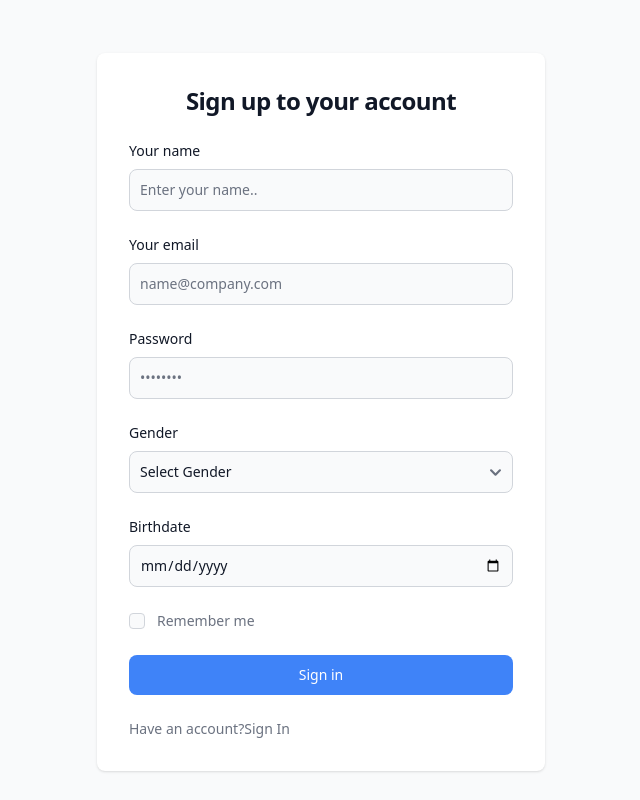
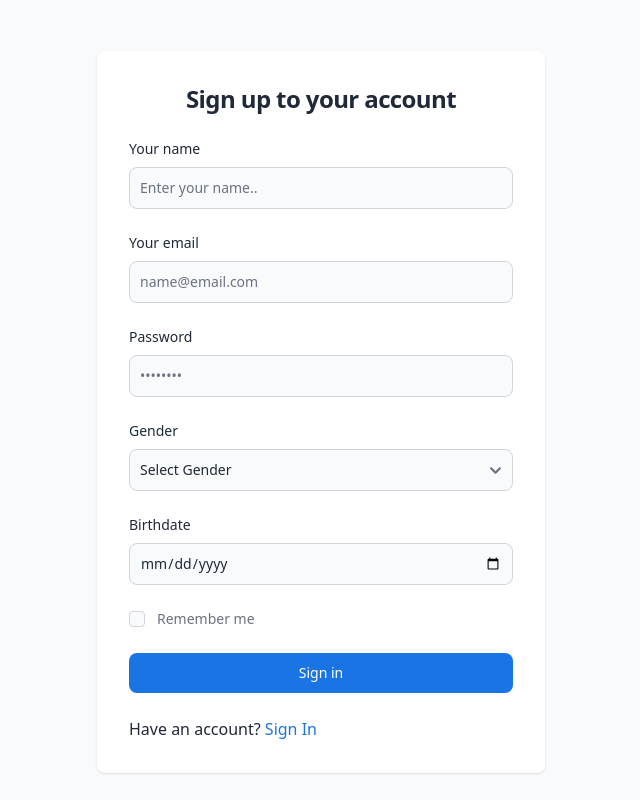
Before and after one commit to MohammadRadja/Client, a React (Vite) app: page /register in a window 1280 px wide. Shown: the whole page, without its empty margins (319-959 px from the left). Built offline with nearby package versions, Linux system fonts and the light colour scheme; what react-auth-kit would draw is missing.

Commit message:
styling: Login & Register page

```diff
--- a/src/pages/Login/index.jsx
+++ b/src/pages/Login/index.jsx
@@ -48,12 +48,12 @@ const Login = () => {
       <div className="flex flex-col items-center justify-center px-6 py-8 mx-auto md:h-screen lg:py-0">
         <Link
           to="/"
-          className="flex items-center mb-6 text-6xl font-semibold text-gray-900 dark:text-white"
+          className="flex items-center mb-6 text-6xl font-semibold text-secondary dark:text-white"
         >
         </Link>
         <div className="w-full bg-white rounded-lg shadow dark:border md:mt-0 sm:max-w-md xl:p-0 dark:bg-gray-800 dark:border-gray-700">
           <div className="p-6 space-y-4 md:space-y-6 sm:p-8">
-            <h1 className="text-xl font-bold leading-tight tracking-tight text-gray-900 md:text-2xl dark:text-white text-center">
+            <h1 className="text-xl font-bold leading-tight tracking-tight text-secondary md:text-2xl dark:text-white text-center">
               Sign in to your account
             </h1>
             <form
@@ -63,7 +63,7 @@ const Login = () => {
               <div>
                 <label
                   htmlFor="email"
-                  className="block mb-2 text-sm font-medium text-gray-900 dark:text-white"
+                  className="block mb-2 text-sm font-medium text-secondary dark:text-white"
                 >
                   Your email
                 </label>
@@ -73,7 +73,7 @@ const Login = () => {
                   value={formik.values.email}
                   name="email"
                   id="email"
-                  className="bg-gray-50 border border-gray-300 text-gray-900 sm:text-sm rounded-lg focus:ring-primary-600 focus:border-primary-600 block w-full p-2.5 dark:bg-gray-700 dark:border-gray-600 dark:placeholder-gray-400 dark:text-white dark:focus:ring-blue-500 dark:focus:border-blue-500"
+                  className="bg-gray-50 border border-gray-300 text-secondary sm:text-sm rounded-lg focus:ring-primary-600 focus:border-primary-600 block w-full p-2.5 dark:bg-gray-700 dark:border-gray-600 dark:placeholder-gray-400 dark:text-white dark:focus:ring-blue-500 dark:focus:border-blue-500"
                   placeholder="name@company.com"
                   required
                 />
@@ -81,7 +81,7 @@ const Login = () => {
               <div>
                 <label
                   htmlFor="password"
-                  className="block mb-2 text-sm font-medium text-gray-900 dark:text-white"
+                  className="block mb-2 text-sm font-medium text-secondary dark:text-white"
                 >
                   Password
                 </label>
@@ -92,7 +92,7 @@ const Login = () => {
                   name="password"
                   id="password"
                   placeholder="••••••••"
-                  className="bg-gray-50 border border-gray-300 text-gray-900 sm:text-sm rounded-lg focus:ring-primary-600 focus:border-primary-600 block w-full p-2.5 dark:bg-gray-700 dark:border-gray-600 dark:placeholder-gray-400 dark:text-white dark:focus:ring-blue-500 dark:focus:border-blue-500"
+                  className="bg-gray-50 border border-gray-300 text-secondary sm:text-sm rounded-lg focus:ring-primary-600 focus:border-primary-600 block w-full p-2.5 dark:bg-gray-700 dark:border-gray-600 dark:placeholder-gray-400 dark:text-white dark:focus:ring-blue-500 dark:focus:border-blue-500"
                   required
                 />
               </div>
@@ -127,7 +127,7 @@ const Login = () => {
                 Don’t have an account yet?{' '}
                 <Link
                   to="/register"
-                  className="font-medium text-primary-600 hover:underline dark:text-primary-500"
+                  className="font-medium text-primary hover:underline dark:text-primary-500"
                 >
                   Sign up
                 </Link>
--- a/src/pages/Register/index.jsx
+++ b/src/pages/Register/index.jsx
@@ -60,18 +60,18 @@ const Register = () => {
       <div className="flex flex-col items-center justify-center px-6 py-8 mx-auto md:h-screen lg:py-0">
         <Link
           to="/"
-          className="flex items-center mb-6 text-6xl font-semibold text-gray-900 dark:text-white"
+          className="flex items-center mb-6 text-6xl font-semibold text-secondary dark:text-white"
         ></Link>
         <div className="w-full bg-white rounded-lg shadow dark:border md:mt-0 sm:max-w-md xl:p-0 dark:bg-gray-800 dark:border-gray-700">
           <div className="p-6 space-y-4 md:space-y-6 sm:p-8">
-            <h1 className="text-center text-xl font-bold leading-tight tracking-tight text-gray-900 md:text-2xl dark:text-white">
+            <h1 className="text-center text-xl font-bold leading-tight tracking-tight text-secondary md:text-2xl dark:text-white">
               Sign up to your account
             </h1>
             <form className="space-y-4 md:space-y-6" onSubmit={handleSubmit}>
               <div>
                 <label
                   htmlFor="name"
-                  className="block mb-2 text-sm font-medium text-gray-900 dark:text-white"
+                  className="block mb-2 text-sm font-medium text-secondary dark:text-white"
                 >
                   Your name
                 </label>
@@ -81,7 +81,7 @@ const Register = () => {
                   id="name"
                   value={dataForm.name}
                   onChange={handleChange}
-                  className="bg-gray-50 border border-gray-300 text-gray-900 sm:text-sm rounded-lg focus:ring-primary-600 focus:border-primary-600 block w-full p-2.5 dark:bg-gray-700 dark:border-gray-600 dark:placeholder-gray-400 dark:text-white dark:focus:ring-blue-500 dark:focus:border-blue-500"
+                  className="bg-gray-50 border border-gray-300 text-secondary sm:text-sm rounded-lg focus:ring-primary-600 focus:border-primary-600 block w-full p-2.5 dark:bg-gray-700 dark:border-gray-600 dark:placeholder-gray-400 dark:text-white dark:focus:ring-blue-500 dark:focus:border-blue-500"
                   placeholder="Enter your name.."
                   required
                 />
@@ -89,7 +89,7 @@ const Register = () => {
               <div>
                 <label
                   htmlFor="email"
-                  className="block mb-2 text-sm font-medium text-gray-900 dark:text-white"
+                  className="block mb-2 text-sm font-medium text-secondary dark:text-white"
                 >
                   Your email
                 </label>
@@ -99,15 +99,15 @@ const Register = () => {
                   value={dataForm.email}
                   id="email"
                   onChange={handleChange}
-                  className="bg-gray-50 border border-gray-300 text-gray-900 sm:text-sm rounded-lg focus:ring-primary-600 focus:border-primary-600 block w-full p-2.5 dark:bg-gray-700 dark:border-gray-600 dark:placeholder-gray-400 dark:text-white dark:focus:ring-blue-500 dark:focus:border-blue-500"
-                  placeholder="name@company.com"
+                  className="bg-gray-50 border border-gray-300 text-secondary sm:text-sm rounded-lg focus:ring-primary-600 focus:border-primary-600 block w-full p-2.5 dark:bg-gray-700 dark:border-gray-600 dark:placeholder-gray-400 dark:text-white dark:focus:ring-blue-500 dark:focus:border-blue-500"
+                  placeholder="name@email.com"
                   required
                 />
               </div>
               <div>
                 <label
                   htmlFor="password"
-                  className="block mb-2 text-sm font-medium text-gray-900 dark:text-white"
+                  className="block mb-2 text-sm font-medium text-secondary dark:text-white"
                 >
                   Password
                 </label>
@@ -118,14 +118,14 @@ const Register = () => {
                   value={dataForm.password}
                   onChange={handleChange}
                   placeholder="••••••••"
-                  className="bg-gray-50 border border-gray-300 text-gray-900 sm:text-sm rounded-lg focus:ring-primary-600 focus:border-primary-600 block w-full p-2.5 dark:bg-gray-700 dark:border-gray-600 dark:placeholder-gray-400 dark:text-white dark:focus:ring-blue-500 dark:focus:border-blue-500"
+                  className="bg-gray-50 border border-gray-300 text-secondary sm:text-sm rounded-lg focus:ring-primary-600 focus:border-primary-600 block w-full p-2.5 dark:bg-gray-700 dark:border-gray-600 dark:placeholder-gray-400 dark:text-white dark:focus:ring-blue-500 dark:focus:border-blue-500"
                   required
                 />
               </div>
               <div>
                 <label
                   htmlFor="gender"
-                  className="block mb-2 text-sm font-medium text-gray-900 dark:text-white"
+                  className="block mb-2 text-sm font-medium text-secondary dark:text-white"
                 >
                   Gender
                 </label>
@@ -134,7 +134,7 @@ const Register = () => {
                   id="gender"
                   value={dataForm.gender}
                   onChange={handleChange}
-                  className="bg-gray-50 border border-gray-300 text-gray-900 sm:text-sm rounded-lg focus:ring-primary-600 focus:border-primary-600 block w-full p-2.5 dark:bg-gray-700 dark:border-gray-600 dark:text-white dark:focus:ring-blue-500 dark:focus:border-blue-500"
+                  className="bg-gray-50 border border-gray-300 text-secondary sm:text-sm rounded-lg focus:ring-primary-600 focus:border-primary-600 block w-full p-2.5 dark:bg-gray-700 dark:border-gray-600 dark:text-white dark:focus:ring-blue-500 dark:focus:border-blue-500"
                   required
                 >
                   <option value="">Select Gender</option>
@@ -145,7 +145,7 @@ const Register = () => {
               <div>
                 <label
                   htmlFor="birthdate"
-                  className="block mb-2 text-sm font-medium text-gray-900 dark:text-white"
+                  className="block mb-2 text-sm font-medium text-secondary dark:text-white"
                 >
                   Birthdate
                 </label>
@@ -156,7 +156,7 @@ const Register = () => {
                   value={dataForm.birthdate}
                   onChange={handleChange}
                   placeholder="yy"
-                  className="bg-gray-50 border border-gray-300 text-gray-900 sm:text-sm rounded-lg focus:ring-primary-600 focus:border-primary-600 block w-full p-2.5 dark:bg-gray-700 dark:border-gray-600 dark:placeholder-gray-400 dark:text-white dark:focus:ring-blue-500 dark:focus:border-blue-500"
+                  className="bg-gray-50 border border-gray-300 text-secondary sm:text-sm rounded-lg focus:ring-primary-600 focus:border-primary-600 block w-full p-2.5 dark:bg-gray-700 dark:border-gray-600 dark:placeholder-gray-400 dark:text-white dark:focus:ring-blue-500 dark:focus:border-blue-500"
                   required
                 />
               </div>
@@ -185,17 +185,17 @@ const Register = () => {
               </div>
               <button
                 type="submit"
-                className="w-full text-white bg-blue-500 hover:bg-primary-700 focus:ring-4 focus:outline-none focus:ring-primary-300 font-medium rounded-lg text-sm px-5 py-2.5 text-center dark:bg-primary-600 dark:hover:bg-primary-700 dark:focus:ring-primary-800"
+                className="w-full text-white bg-primary hover:bg-primary-700 focus:ring-4 focus:outline-none focus:ring-primary-300 font-medium rounded-lg text-sm px-5 py-2.5 text-center dark:bg-primary-600 dark:hover:bg-primary-700 dark:focus:ring-primary-800"
               >
                 Sign in
               </button>
-              <p className="text-sm font-light text-gray-500 dark:text-gray-400">
+              <p className="text-m font-light text-secondary dark:text-gray-400">
                 Have an account?
                 <Link
                   to="/login"
-                  className="font-medium text-primary-600 hover:underline dark:text-primary-500"
+                  className="font-medium text-primary hover:underline dark:text-primary-500"
                 >
-                  Sign In
+                  <span> Sign In</span>
                 </Link>
               </p>
             </form>
```
